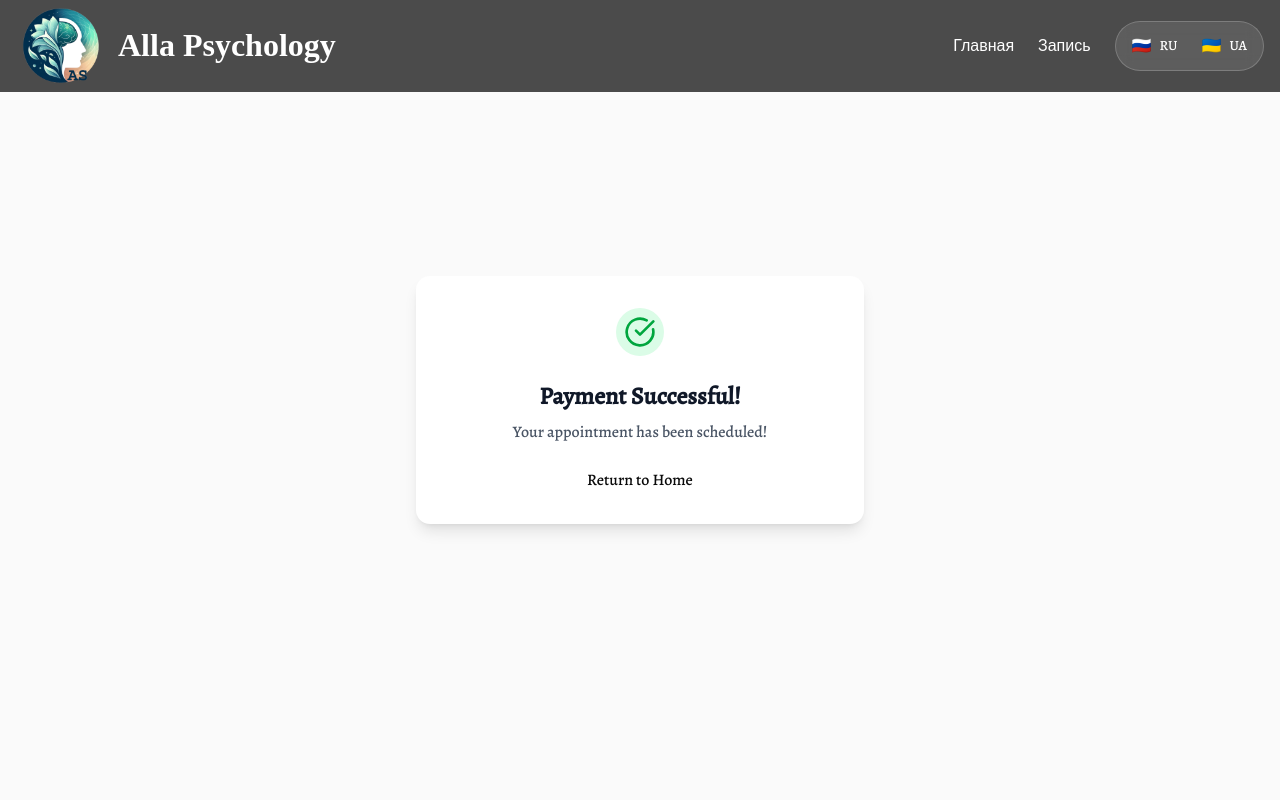
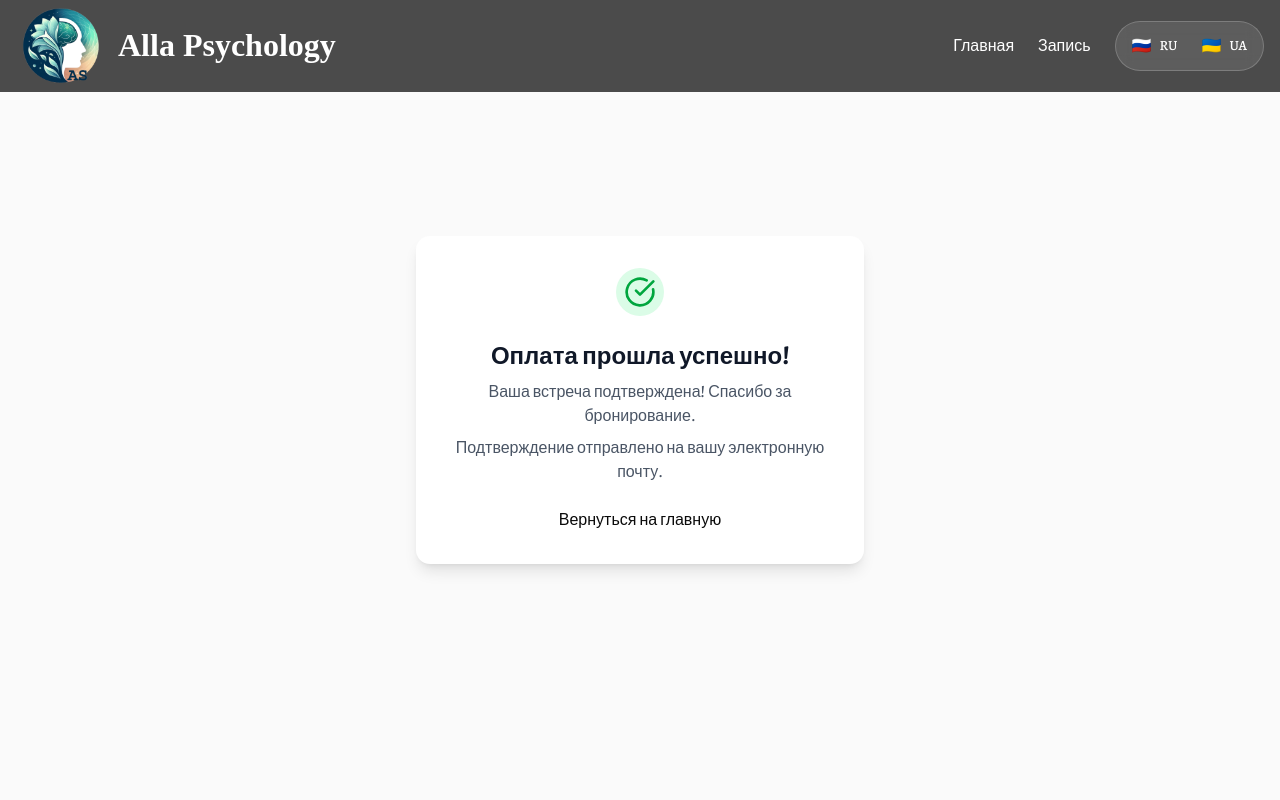
Before and after one commit to QASchoolUSA/Alla-Custom-Booking, a Next.js app: page /1/booking/success in a window 1280 px wide. Shown: the top 800 px of the page. Built offline with nearby package versions, Linux system fonts and the light colour scheme.

Commit message:
feat(booking): add cancellation policy and work request field
- Add cancellation policy display to booking pages
- Include work request field in client info form
- Update success page content with localized messages

```diff
--- a/app/[locale]/booking/package/[booking_token]/BookingClient.tsx
+++ b/app/[locale]/booking/package/[booking_token]/BookingClient.tsx
@@ -137,6 +137,9 @@ const BookingClient: React.FC<BookingClientProps> = ({ booking_token }) => {
             onPaymentSuccess={handlePaymentSuccess}
             onPaymentError={() => {}}
           />
+          <div className="mt-4 text-sm text-muted-foreground text-center" data-testid="cancellation-policy">
+            {tBooking('cancellationPolicy')}
+          </div>
         </div>
       );
     case 'success':
@@ -157,6 +160,9 @@ const BookingClient: React.FC<BookingClientProps> = ({ booking_token }) => {
                 You will receive a confirmation email shortly.
               </p>
             </div>
+            <div className="mt-4 text-sm text-muted-foreground text-center" data-testid="cancellation-policy">
+              {tBooking('cancellationPolicy')}
+            </div>
           </div>
         </div>
       );
--- a/app/[locale]/booking/page.tsx
+++ b/app/[locale]/booking/page.tsx
@@ -195,6 +195,9 @@ export default function BookingPage() {
             <span className={`transition-colors duration-300 ${step === "payment" ? "text-primary-600 font-medium" : ""}`}>{t('payment')}</span>
           </div>
         </div>
+        <div className="mt-4 text-sm text-muted-foreground text-center" data-testid="cancellation-policy">
+          {t('cancellationPolicy')}
+        </div>
 
         {step === "select-event" && (
           <div className="transition-all duration-300" data-testid="step-select-event">
--- a/app/[locale]/booking/success/SuccessContentClient.tsx
+++ b/app/[locale]/booking/success/SuccessContentClient.tsx
@@ -4,6 +4,8 @@ import React, { useEffect, useState } from 'react';
 import { useSearchParams } from 'next/navigation';
 import { CheckCircle, XCircle } from 'lucide-react';
 import Link from 'next/link';
+import ruMessages from "@/messages/ru.json";
+import uaMessages from "@/messages/ua.json";
 
 
 
@@ -15,6 +17,8 @@ export default function SuccessContentClient({ locale }: { locale: string }) {
   const [message, setMessage] = useState('');
   const [calendarEventLink] = useState<string | null>(null);
 
+  // Select messages based on locale
+  const messages = locale === "ru" ? ruMessages : locale === "ua" ? uaMessages : ruMessages;
   useEffect(() => {
     if (!sessionId) {
       setStatus('success');
@@ -96,26 +100,12 @@ export default function SuccessContentClient({ locale }: { locale: string }) {
             <div className="mx-auto flex items-center justify-center h-12 w-12 rounded-full bg-green-100">
               <CheckCircle className="h-8 w-8 text-green-600" />
             </div>
-            <h2 className="mt-6 text-2xl font-bold text-gray-900" data-testid="success-title">Payment Successful!</h2>
-            <p className="mt-2 text-gray-600" data-testid="success-message">{message}</p>
-
-            {calendarEventLink && (
-              <div className="mt-6 mb-4">
-                <a
-                  href={calendarEventLink}
-                  target="_blank"
-                  rel="noopener noreferrer"
-                  className="inline-block bg-blue-600 text-white px-4 py-2 rounded hover:bg-blue-700"
-                  data-testid="success-calendar-link"
-                >
-                  View in Google Calendar
-                </a>
-              </div>
-            )}
-
+            <h2 className="mt-6 text-2xl font-bold text-gray-900" data-testid="success-title">{messages.booking.successPage.title}</h2>
+            <p className="mt-2 text-gray-600" data-testid="success-message">{messages.booking.successPage.mainMessage}</p>
+            <p className="mt-2 text-gray-600" data-testid="success-email-confirmation">{messages.booking.successPage.emailConfirmation}</p>
             <div className="mt-6">
               <Link href="/" className="text-primary-600 hover:text-primary-800 font-medium" data-testid="success-home-link">
-                Return to Home
+                {messages.booking.successPage.returnHome}
               </Link>
             </div>
           </div>
--- a/components/Booking/ClientInfo.tsx
+++ b/components/Booking/ClientInfo.tsx
@@ -23,6 +23,7 @@ const clientInfoSchema = z.object({
   phone: z
     .string()
     .regex(/^\+1 \(\d{3}\) \d{3}-\d{4}$/, "Please enter a valid US phone number."),
+  workRequest: z.string().min(5, "Please briefly describe what you'd like to work on."),
 });
 
 type ClientInfoFormValues = z.infer<typeof clientInfoSchema>;
@@ -145,7 +146,24 @@ export default function ClientInfo({ onSubmit }: ClientInfoProps) {
                       inputMode="tel"
                       autoComplete="tel"
                     />
-
+                  </FormControl>
+                  <FormMessage />
+                </FormItem>
+              )}
+            />
+            <FormField
+              control={form.control}
+              name="workRequest"
+              render={({ field }) => (
+                <FormItem>
+                  <FormLabel>{t('workRequest')}</FormLabel>
+                  <FormControl>
+                    <textarea
+                      className="w-full min-h-[80px] rounded-md border bg-transparent px-3 py-2 text-base shadow-xs transition-colors outline-none focus-visible:border-ring focus-visible:ring-ring/50 focus-visible:ring-[3px]"
+                      placeholder={t('workRequestPlaceholder')}
+                      {...field}
+                      data-testid="work-request-input"
+                    />
                   </FormControl>
                   <FormMessage />
                 </FormItem>
--- a/messages/ru.json
+++ b/messages/ru.json
@@ -67,10 +67,11 @@
     "minutes": "минут",
     "cancel": "Отменить",
     "continue": "Продолжить",
-    "selectClient":"Выберите клиента",
-    "createNewSession":"Создать новую сессию",
+    "selectClient": "Выберите клиента",
+    "createNewSession": "Создать новую сессию",
     "back": "Назад",
     "newClient": "Добавить клиента",
+    "cancellationPolicy": "Бронирование можно отменить за 24 часа до времени встречи.",
     "pickDateTime": "Выберите дату и время",
     "clientDetails": "Данные клиента",
     "payment": "Оплата",
@@ -80,7 +81,12 @@
     "email": "Электронная почта",
     "phone": "Телефон",
     "price": "Цена",
-    "paymentSuccessful": "Оплата прошла успешно!",
+    "successPage": {
+      "title": "Оплата прошла успешно!",
+      "emailConfirmation": "Подтверждение отправлено на вашу электронную почту.",
+      "mainMessage": "Ваша встреча подтверждена! Спасибо за бронирование.",
+      "returnHome": "Вернуться на главную"
+    },
     "appointmentBooked": "Ваша встреча забронирована.",
     "paymentFailed": "Оплата не прошла",
     "paymentError": "Произошла ошибка при обработке оплаты.",
@@ -104,7 +110,9 @@
     "lastNamePlaceholder": "Иванов",
     "emailPlaceholder": "ivan.ivanov@example.com",
     "phoneNumber": "Номер телефона",
-    "phonePlaceholder": "+1 (XXX) XXX-XXXX"
+    "phonePlaceholder": "+1 (XXX) XXX-XXXX",
+    "workRequest": "Ваш запрос или с чем хотели бы поработать",
+    "workRequestPlaceholder": "Опишите, с чем вы хотели бы поработать или какой у вас запрос (например: тревога, стресс, отношения и т.д.)"
   },
   "events": {
     "initialMeeting": {
--- a/messages/ua.json
+++ b/messages/ua.json
@@ -75,7 +75,13 @@
     "email": "Електронна пошта",
     "phone": "Телефон",
     "price": "Ціна",
-    "paymentSuccessful": "Оплату успішно здійснено!",
+    "cancellationPolicy": "Бронювання можна скасувати за 24 години до часу зустрічі.",
+    "successPage": {
+      "title": "Оплату успішно здійснено!",
+      "emailConfirmation": "Підтвердження надіслано на вашу електронну пошту.",
+      "mainMessage": "Вашу зустріч підтверджено! Дякуємо за бронювання.",
+      "returnHome": "Повернутися на головну"
+    },
     "appointmentBooked": "Вашу зустріч заброньовано.",
     "paymentFailed": "Оплата не пройшла",
     "paymentError": "Сталася помилка під час обробки оплати.",
@@ -99,7 +105,9 @@
     "lastNamePlaceholder": "Іванов",
     "emailPlaceholder": "ivan.ivanov@example.com",
     "phoneNumber": "Номер телефону",
-    "phonePlaceholder": "+1 (XXX) XXX-XXXX"
+    "phonePlaceholder": "+1 (XXX) XXX-XXXX",
+    "workRequest": "Ваш запит або з чим хотіли б попрацювати",
+    "workRequestPlaceholder": "Опишіть, з чим ви хотіли б попрацювати або який у вас запит (наприклад: тривога, стрес, стосунки тощо)"
   },
   "events": {
       "initialMeeting": {
```
